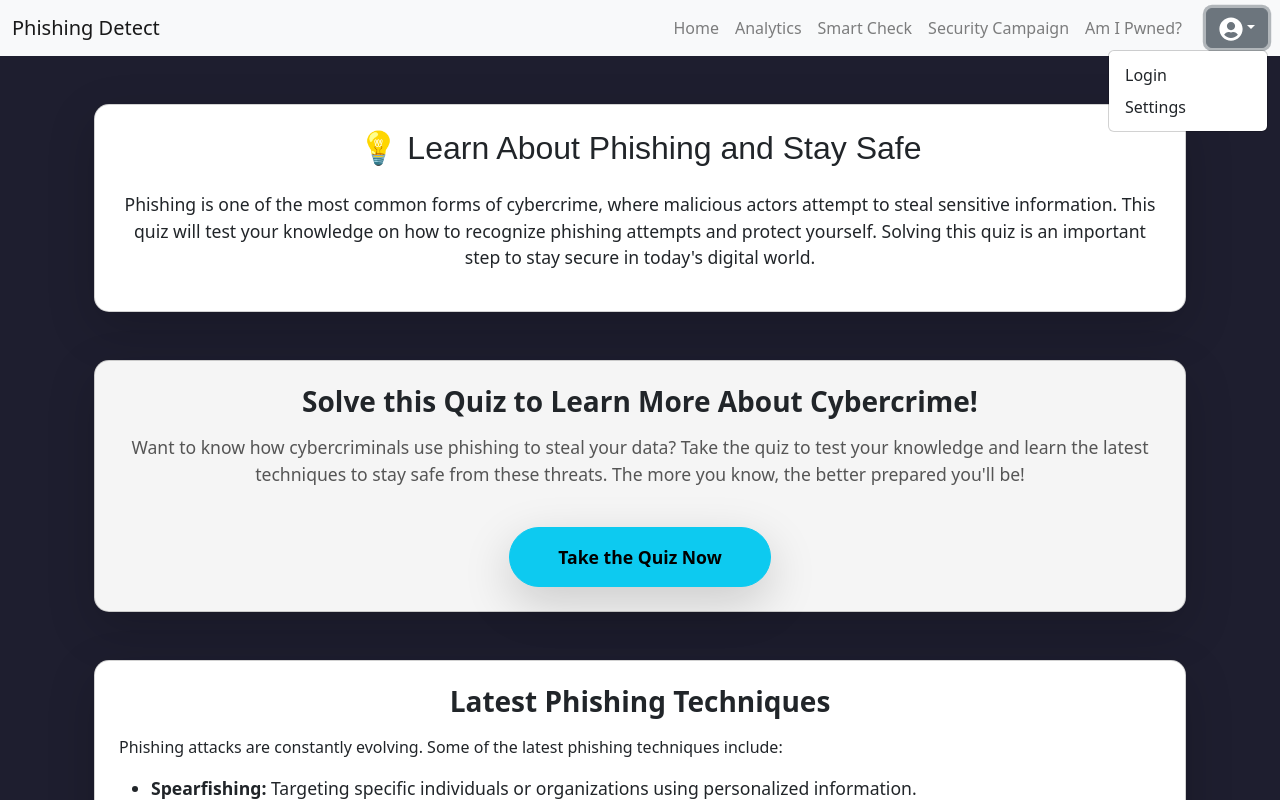
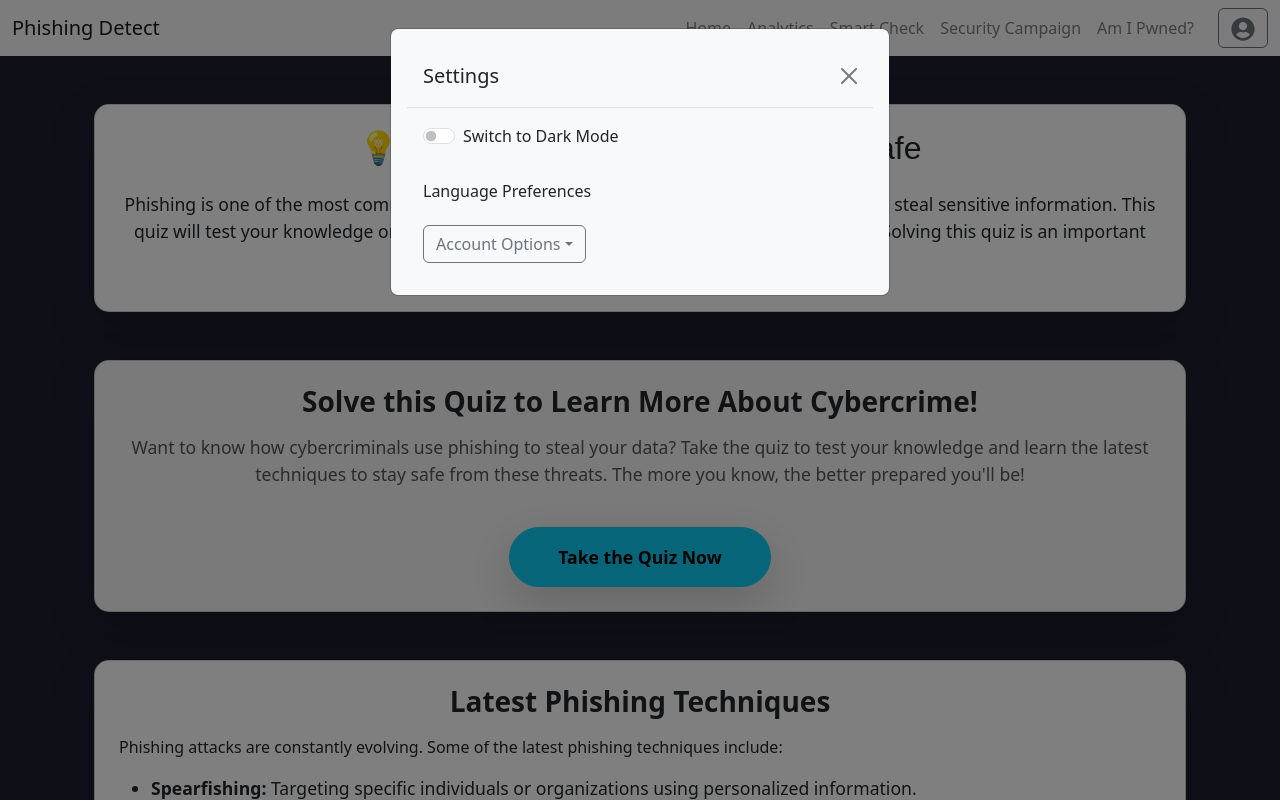
Before and after one commit to ZaraFatima123/Cyber_teamz_work, a React (Create React App) app: page /smartcheck in a window 1280 px wide. Both pictures are taken after a click on the button 1236 px from the left and 28 px from the top of the page. Shown: the top 800 px of the page. Built offline with nearby package versions, Linux system fonts and the light colour scheme.

Commit message:
Navbar.jsx

```diff
--- a/src/components/Navbar.jsx
+++ b/src/components/Navbar.jsx
@@ -1,15 +1,52 @@
-import React from "react";
+import React, { useEffect, useState } from "react";
 import { Link } from "react-router-dom";
 import { FaUserCircle } from "react-icons/fa";
 
 const Navbar = () => {
-  const [darkMode, setDarkMode] = React.useState(false);
+  const [darkMode, setDarkMode] = useState(false);
 
   const toggleDarkMode = () => {
     setDarkMode(!darkMode);
-    document.body.style.backgroundColor = !darkMode ? "#121212" : "#ffffff";
-    document.body.style.color = !darkMode ? "#ffffff" : "#000000";
+    document.body.style.backgroundColor = darkMode ? "#ffffff" : "#121212";
+    document.body.style.color = darkMode ? "#000000" : "#ffffff";
   };
+
+  useEffect(() => {
+    window.googleTranslateElementInit = () => {
+      setTimeout(() => {
+        if (window.google && window.google.translate) {
+          new window.google.translate.TranslateElement(
+            {
+              pageLanguage: "en",
+              includedLanguages: "en,es,fr,de,it,hi",
+              layout:
+                window.google.translate.TranslateElement.InlineLayout.SIMPLE,
+            },
+            "google_translate_element"
+          );
+        }
+      }, 500);
+    };
+
+    const scriptId = "google-translate-script";
+    if (!document.getElementById(scriptId)) {
+      const script = document.createElement("script");
+      script.id = scriptId;
+      script.src =
+        "https://translate.google.com/translate_a/element.js?cb=googleTranslateElementInit";
+      script.async = true;
+      script.onerror = () =>
+        console.error("Google Translate script failed to load");
+      document.body.appendChild(script);
+    }
+
+    return () => {
+      const script = document.getElementById(scriptId);
+      if (script) {
+        document.body.removeChild(script);
+      }
+    };
+  }, []);
 
   return (
     <nav
@@ -21,14 +58,11 @@ const Navbar = () => {
         <Link className="navbar-brand" to="/">
           Phishing Detect
         </Link>
-
         <button
           className="navbar-toggler"
           type="button"
           data-bs-toggle="collapse"
           data-bs-target="#navbarNav"
-          aria-expanded="false"
-          aria-label="Toggle navigation"
         >
           <span className="navbar-toggler-icon"></span>
         </button>
@@ -61,40 +95,17 @@ const Navbar = () => {
               </Link>
             </li>
           </ul>
-
-          <div className="dropdown ms-3">
-            <button
-              className="btn btn-outline-secondary dropdown-toggle"
-              type="button"
-              id="accountDropdown"
-              data-bs-toggle="dropdown"
-              aria-expanded="false"
-            >
-              <FaUserCircle size={24} />
-            </button>
-            <ul
-              className="dropdown-menu dropdown-menu-end"
-              aria-labelledby="accountDropdown"
-            >
-              <li>
-                <Link className="dropdown-item" to="/login">
-                  Login
-                </Link>
-              </li>
-              <li>
-                <button
-                  className="dropdown-item"
-                  data-bs-toggle="modal"
-                  data-bs-target="#settingsModal"
-                >
-                  Settings
-                </button>
-              </li>
-            </ul>
-          </div>
+          <button
+            className="btn btn-outline-secondary ms-3"
+            data-bs-toggle="modal"
+            data-bs-target="#settingsModal"
+          >
+            <FaUserCircle size={24} />
+          </button>
         </div>
       </div>
 
+      {/* Settings Modal */}
       <div
         className="modal fade"
         id="settingsModal"
@@ -120,6 +131,7 @@ const Navbar = () => {
               ></button>
             </div>
             <div className="modal-body d-flex flex-column gap-3">
+              {/* Dark Mode Toggle */}
               <div className="form-check form-switch">
                 <input
                   className="form-check-input"
@@ -132,6 +144,39 @@ const Navbar = () => {
                   {darkMode ? "Switch to Light Mode" : "Switch to Dark Mode"}
                 </label>
               </div>
+
+              {/* Google Translate Widget Inside Settings */}
+              <div className="mt-3">
+                <h6>Language Preferences</h6>
+                <div id="google_translate_element"></div>
+              </div>
+
+              {/* Account Dropdown */}
+              <div className="dropdown">
+                <button
+                  className="btn btn-outline-secondary dropdown-toggle"
+                  type="button"
+                  id="accountDropdown"
+                  data-bs-toggle="dropdown"
+                >
+                  Account Options
+                </button>
+                <ul
+                  className="dropdown-menu dropdown-menu-end"
+                  aria-labelledby="accountDropdown"
+                >
+                  <li>
+                    <Link className="dropdown-item" to="/login">
+                      Login
+                    </Link>
+                  </li>
+                  <li>
+                    <button className="dropdown-item" data-bs-dismiss="modal">
+                      Close
+                    </button>
+                  </li>
+                </ul>
+              </div>
             </div>
           </div>
         </div>
```
